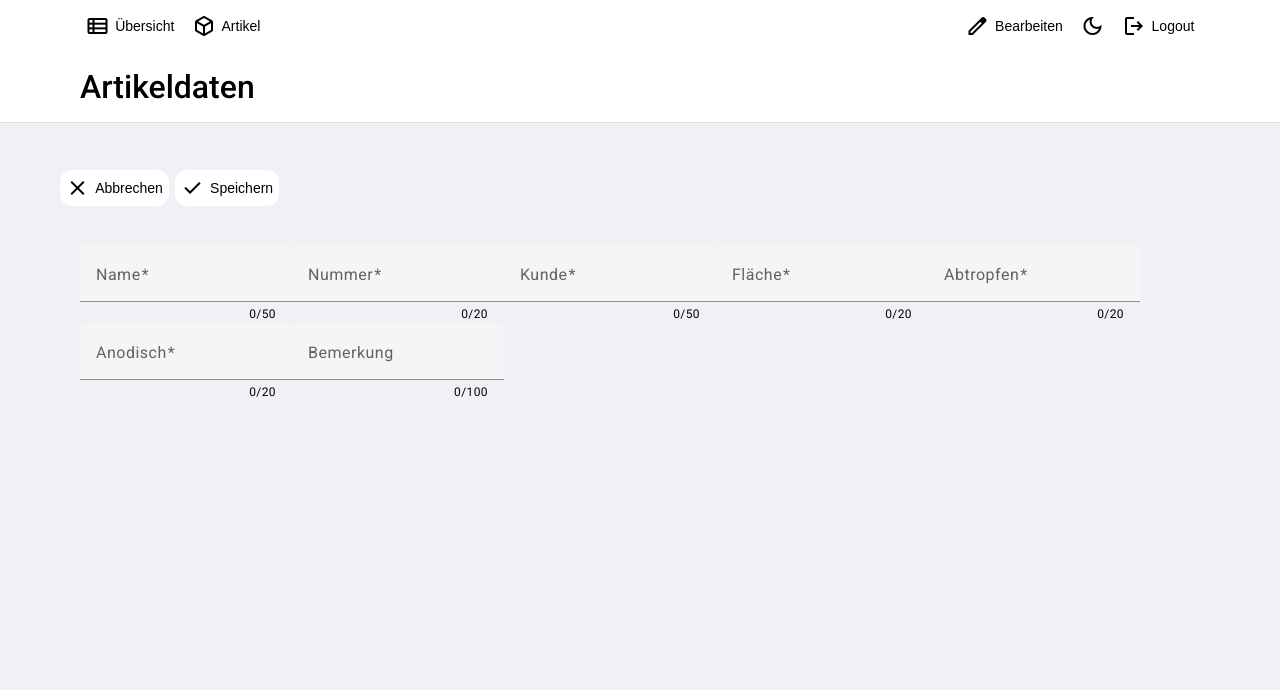
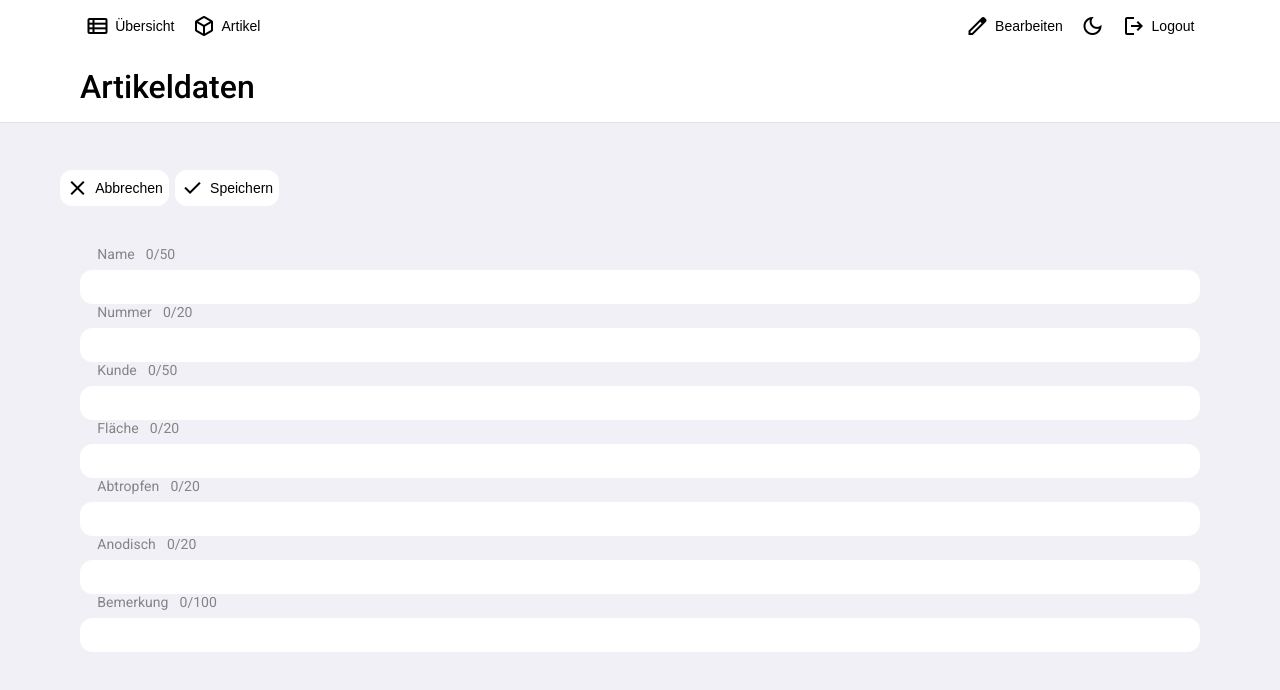
Before and after one commit to rapbru/cas-fee-project2-gravox, an Angular app in the folder frontend/: page /add-article in a window 1280 px wide. Shown: the top 690 px of the page. Built offline with nearby package versions, Linux system fonts and the light colour scheme; sample sign-in values are in the browser's storage.

Commit message:
Restored previous input field styling.

```diff
--- a/frontend/src/app/input-field/input-field.component.scss
+++ b/frontend/src/app/input-field/input-field.component.scss
@@ -0,0 +1,100 @@
+input {
+  width: 100%;
+  padding: 0.56em 1.2em;
+  font-family: inherit;
+  font-size: var(--font-size);
+  box-sizing: border-box;
+  border: 1px solid var(--color-main);
+  border-radius: var(--button-border-radius);
+  background-color: var(--color-main);
+  color: var(--color-text);
+  transition: color 0.3s ease, border-color 0.3s ease;
+}
+
+.input-field {
+  input {
+    width: 100%;
+  }
+}
+
+.input-field-value {
+  width: 100%;
+  padding: 0.56em 1.2em;
+  font-family: inherit;
+  font-size: var(--font-size);
+  box-sizing: border-box;
+  border: 1px solid var(--color-main);
+  border-radius: var(--button-border-radius);
+  background-color: var(--color-main);
+  color: var(--color-text);
+  transition: color 0.3s ease;
+
+  &::placeholder {
+    color: var(--color-sub-1);
+  }
+
+  &:hover,
+  &:focus {
+    filter: brightness(110%);
+  }
+
+  &:disabled {
+    cursor: not-allowed;
+  }
+
+  &.flash-limit {
+    color: var(--color-vonesco-sub);
+    animation: shake 0.2s ease-in-out;
+  }
+}
+
+.input-field-header {
+  display: flex;
+  align-items: baseline;
+}
+
+.input-field-label {
+  font-size: var(--font-size);
+  color: var(--color-sub-1);
+  margin: 0 0 0.6em 1.24em;
+  display: block;
+}
+
+.input-field-counter {
+  font-size: var(--font-size);
+  color: var(--color-sub-1);
+  margin-left: 0.8em;
+  opacity: 0;
+  visibility: hidden;
+  transition: opacity 0s ease, visibility 0s ease;
+
+  &.visible {
+    opacity: 1;
+    visibility: visible;
+  }
+
+  &.flash-limit {
+    color: var(--color-vonesco-sub);
+    animation: flash-color 0s ease;
+  }
+}
+
+.input-field-group {
+  display: flex;
+  gap: 1em;
+  width: 100%;
+  align-items: flex-start;
+
+  .input-field {
+    flex: 1;
+    min-width: 150px;
+  }
+
+  @media (max-width: 768px) {
+    flex-direction: column;
+  }
+}
+
+.input-field-counter-limit {
+  color: var(--color-vonesco-sub);
+}
--- a/frontend/src/app/input-field/input-field.component.ts
+++ b/frontend/src/app/input-field/input-field.component.ts
@@ -1,79 +1,70 @@
 import { Component, Input, forwardRef } from '@angular/core';
-import { CommonModule, NgIf } from '@angular/common';
-import { FormsModule, NG_VALUE_ACCESSOR, ControlValueAccessor } from '@angular/forms';
-import { MatFormField, MatLabel, MatHint } from '@angular/material/form-field';
-import { MatInput } from '@angular/material/input';
+import { NG_VALUE_ACCESSOR, ControlValueAccessor } from '@angular/forms';
+import { CommonModule } from '@angular/common';
+import { FormsModule } from '@angular/forms';
 
 @Component({
   selector: 'app-input-field',
   standalone: true,
-  imports: [
-    NgIf,
-    MatFormField,
-    MatLabel,
-    MatHint,
-    MatInput
-  ],
+  imports: [CommonModule, FormsModule],
+  template: `
+    <div class="input-field">
+      <div class="input-field-header">
+        <label class="input-field-label" [for]="name">{{ label }}</label>
+        <span class="input-field-counter" [class.visible]="showCounter" [class.flash-limit]="isAtLimit">
+          {{ value?.length || 0 }}/{{ maxLength }}
+        </span>
+      </div>
+      <input
+        [id]="name"
+        [name]="name"
+        [type]="type"
+        [required]="required"
+        [maxlength]="maxLength"
+        [placeholder]="placeholder"
+        [disabled]="disabled"
+        [class.flash-limit]="isAtLimit"
+        class="input-field-value"
+        [ngModel]="value"
+        (ngModelChange)="onInputChange($event)"
+        (blur)="onBlur()"
+      />
+    </div>
+  `,
   providers: [
     {
       provide: NG_VALUE_ACCESSOR,
       useExisting: forwardRef(() => InputFieldComponent),
       multi: true
     }
-  ],
-  template: `
-    <mat-form-field>
-      <mat-label>{{ label }}</mat-label>
-      <input matInput
-             [id]="fieldId"
-             [attr.aria-label]="ariaLabel"
-             [placeholder]="placeholder"
-             [required]="required"
-             [attr.maxlength]="maxLength"
-             [disabled]="disabled"
-             [value]="value"
-             (input)="onInputChange($event)"
-             (blur)="markAsTouched()">
-      <mat-hint *ngIf="maxLength" align="end">{{value.length || 0}}/{{maxLength}}</mat-hint>
-    </mat-form-field>
-  `,
-  styleUrls: ['./input-field.component.scss']
+  ]
 })
 export class InputFieldComponent implements ControlValueAccessor {
-  @Input() label = '';
-  @Input() maxLength?: number;
-  @Input() required = false;
-  @Input() placeholder = '';
-  @Input() fieldId = '';
-  @Input() ariaLabel = '';
-  @Input() disabled = false;
+  @Input() label: string = '';
+  @Input() name: string = '';
+  @Input() type: string = 'text';
+  @Input() required: boolean = false;
+  @Input() maxLength: number = 0;
+  @Input() placeholder: string = '';
+  @Input() disabled: boolean = false;
 
-  private _value = '';
-  private onChange: (value: string) => void = () => { /* will be set by registerOnChange */ };
-  private onTouched = (): void => { /* will be set by registerOnTouched */ };
+  value: string = '';
+  isAtLimit: boolean = false;
+  showCounter: boolean = false;
 
-  get value(): string {
-    return this._value;
+  private onChange: any = () => {};
+  private onTouched: any = () => {};
+
+  writeValue(value: string): void {
+    this.value = value;
+    this.checkLimit();
   }
 
-  set value(val: string) {
-    if (val !== this._value) {
-      this._value = val;
-      this.onChange(val);
-    }
-  }
-
-  writeValue(value: string): void {
-    if (value !== this._value) {
-      this._value = value;
-    }
-  }
-
-  registerOnChange(fn: (value: string) => void): void {
+  registerOnChange(fn: any): void {
     this.onChange = fn;
   }
 
-  registerOnTouched(fn: () => void): void {
+  registerOnTouched(fn: any): void {
     this.onTouched = fn;
   }
 
@@ -81,12 +72,20 @@ export class InputFieldComponent implements ControlValueAccessor {
     this.disabled = isDisabled;
   }
 
-  onInputChange(event: Event): void {
-    const value = (event.target as HTMLInputElement).value;
+  onInputChange(value: string): void {
     this.value = value;
+    this.onChange(value);
+    this.checkLimit();
   }
 
-  markAsTouched(): void {
+  onBlur(): void {
     this.onTouched();
   }
+
+  private checkLimit(): void {
+    if (this.maxLength > 0) {
+      this.showCounter = true;
+      this.isAtLimit = (this.value?.length || 0) >= this.maxLength;
+    }
+  }
 }
```
